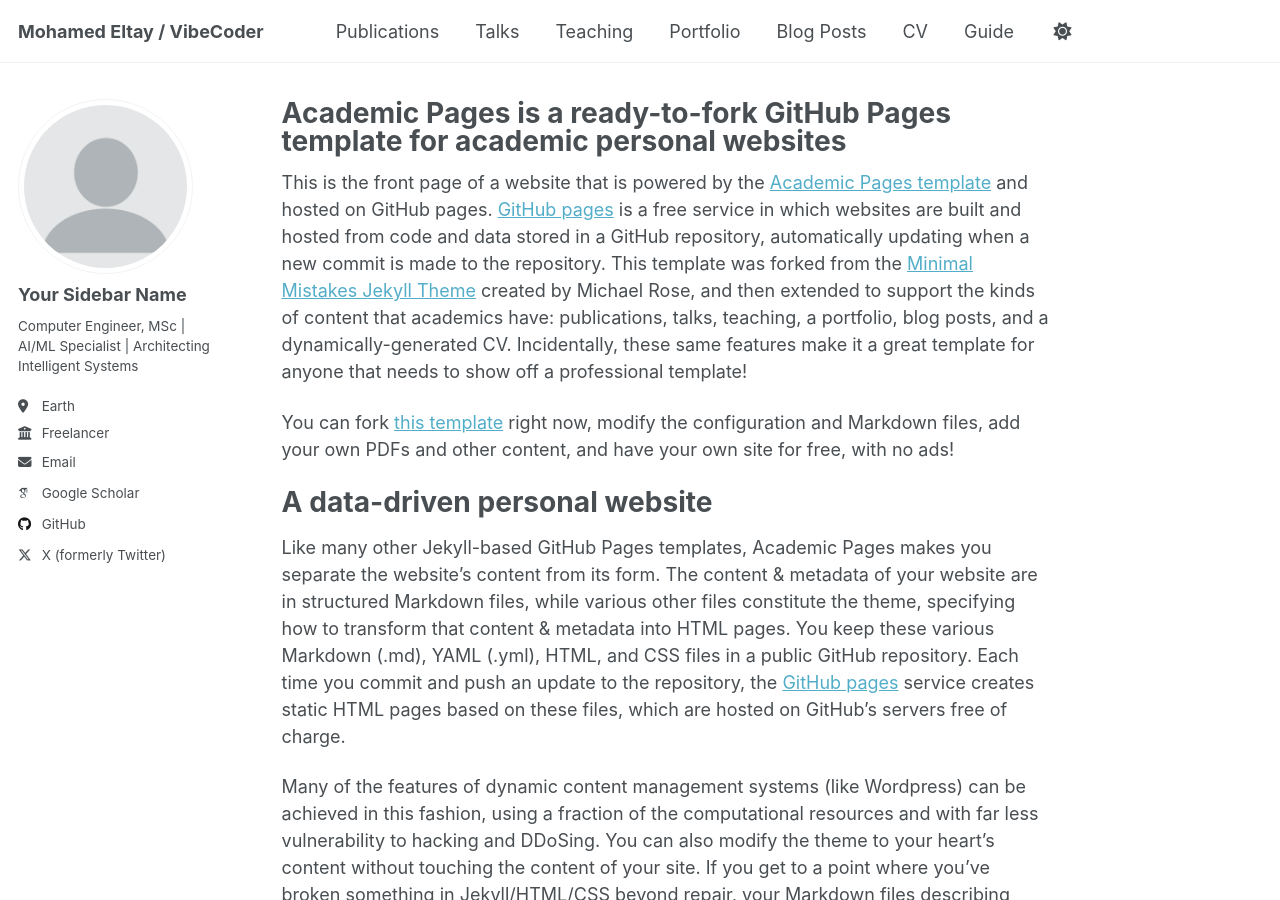
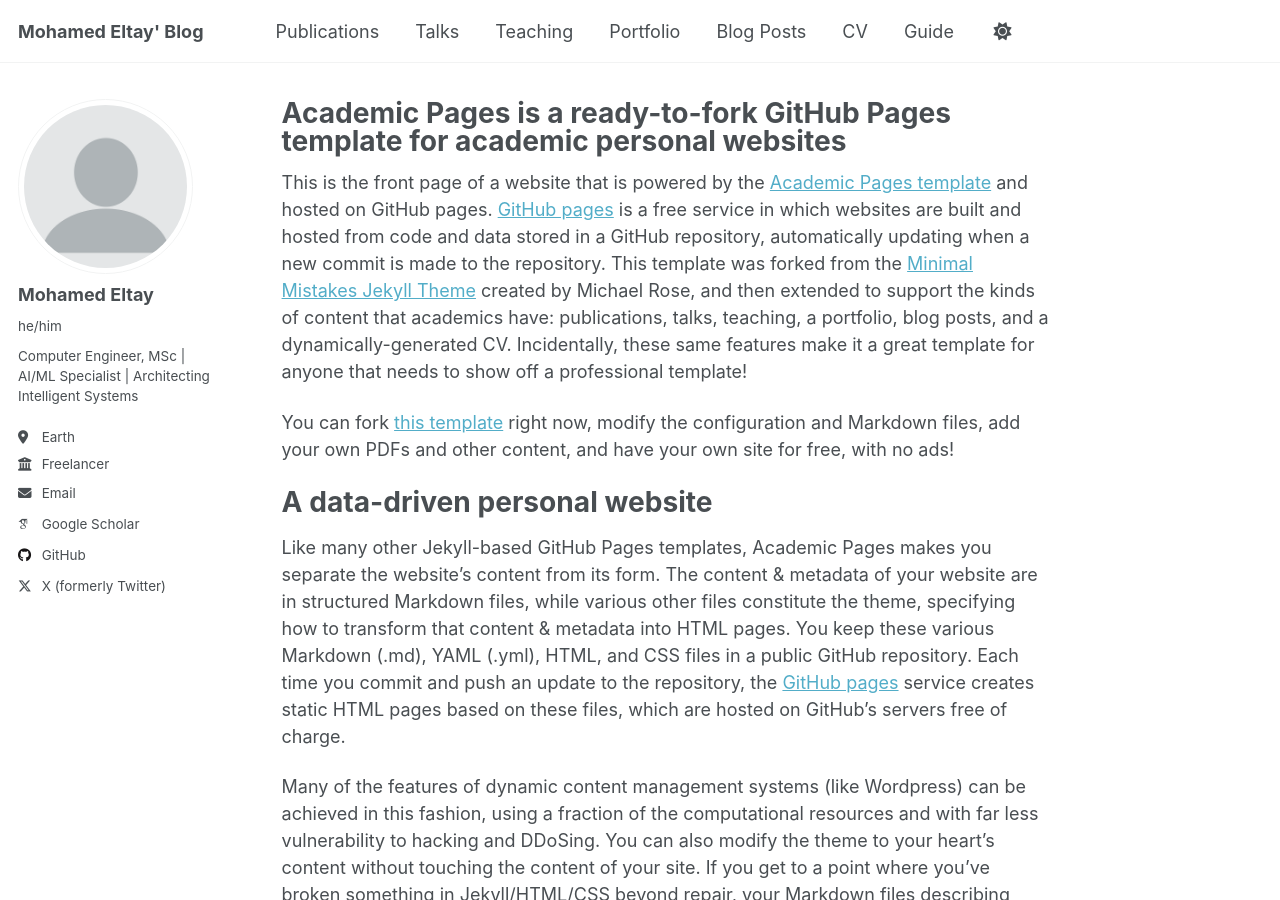
Before and after one commit to eltay89/eltay89.github.io, a Jekyll site: the page built from _pages/about.md, in a window 1280 px wide and 900 px high. Built offline with Jekyll 4.4.1, drawn with Linux system fonts in a browser that asks for light colours; some web fonts are replaced; a script that is not in the unit is left out.

Commit message:
Update _config.yml

```diff
--- a/_config.yml
+++ b/_config.yml
@@ -9,7 +9,7 @@
 # Basic Site Settings
 locale                   : "en-US"
 site_theme               : "default"
-title                    : "Mohamed Eltay / VibeCoder"
+title                    : "Mohamed Eltay' Blog"
 title_separator          : "-"
 name                     : &name "Mohamed Eltay"
 description              : &description "Computer Engineer | AI/ML Specialist"
@@ -23,8 +23,8 @@
 author:
   # Biographic information
   avatar           : "profile.png"
-  name             : "Your Sidebar Name"
-  pronouns         : # example: "she/her"
+  name             : "Mohamed Eltay"
+  pronouns         : "he/him"
   bio              : "Computer Engineer, MSc | AI/ML Specialist | Architecting Intelligent Systems"
   location         : "Earth"
   employer         : "Freelancer"
```
